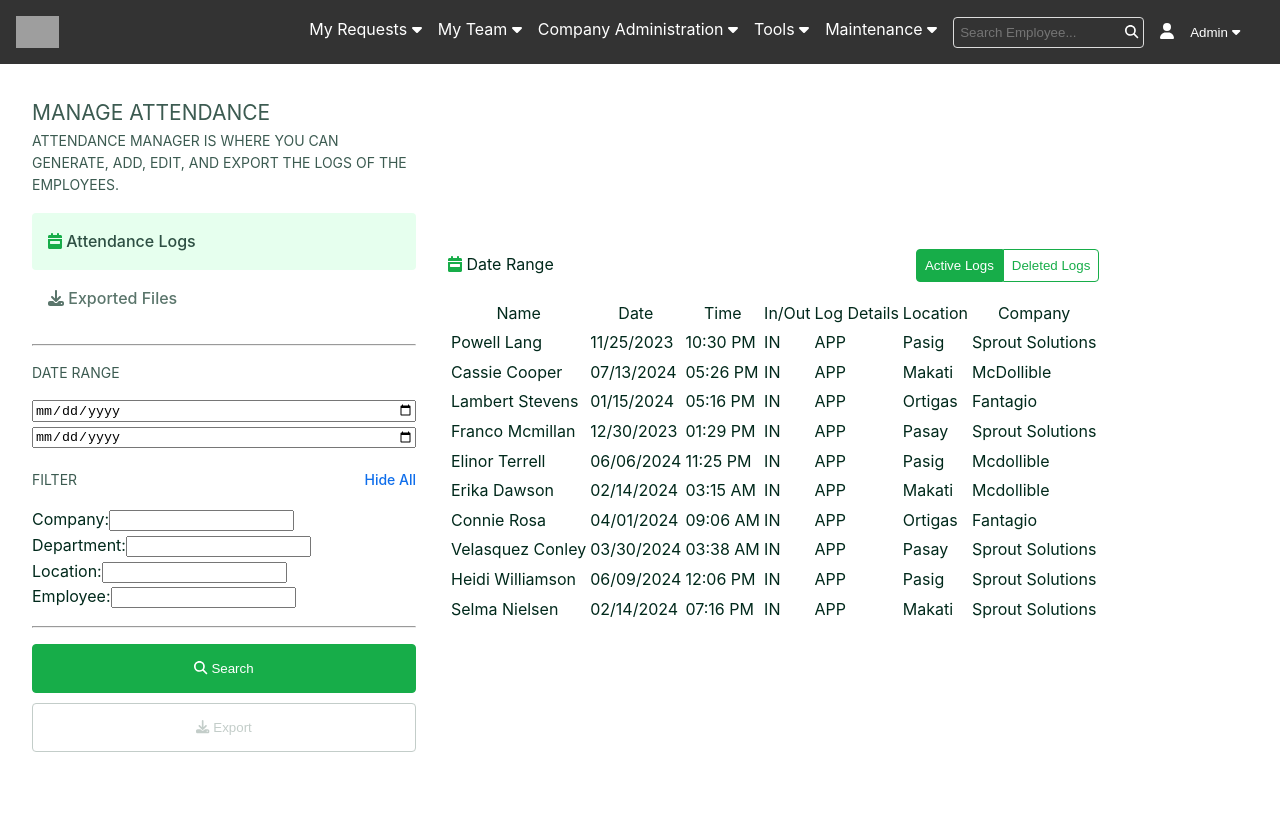
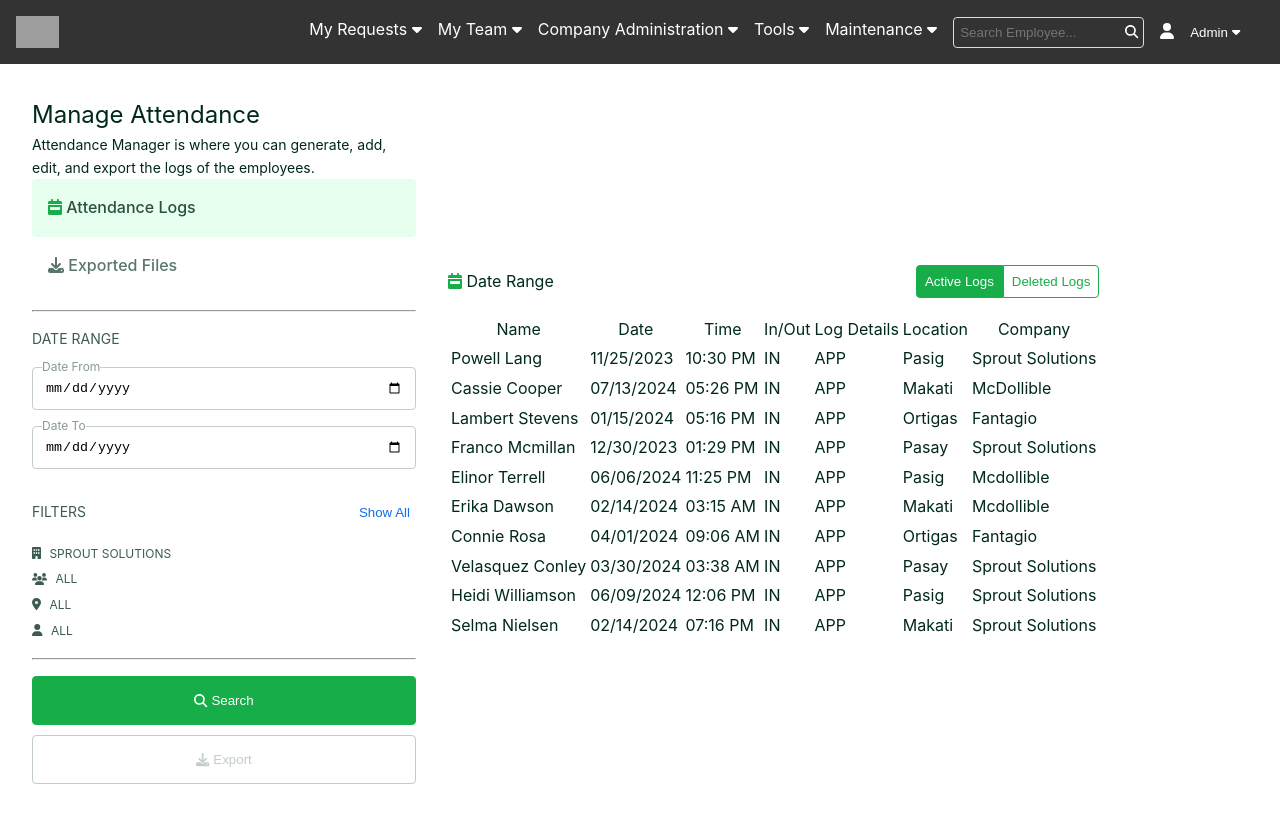
Before and after one commit to rniradiel/attendance-project, a Vue app: page / in a window 1280 px wide. Shown: the top 822 px of the page. Built offline with nearby package versions, Linux system fonts and the light colour scheme; grey boxes are pictures that could not be loaded.

Commit message:
apply hide and show filter

```diff
--- a/src/assets/base.css
+++ b/src/assets/base.css
@@ -78,10 +78,18 @@ body {
 a {
   text-decoration: none;
   color: var(--color-link);
+  cursor: pointer;
 }
 
 button {
   border-radius: 4px;
   background: none;
   border-color: #ccc;
+  cursor: pointer;
 }
+
+input {
+  border: 1px solid #C3CDC9;
+  border-radius: 4px;
+  padding: 12px;
+}
--- a/src/components/filter/Filter.vue
+++ b/src/components/filter/Filter.vue
@@ -3,25 +3,27 @@
       <FilterDate />
       <div class="filters">
         <div class="filter-header">
-          <h3 class="title">Filter</h3>
-          <a href="#">Hide All</a>
+          <h3 class="title">Filters</h3>
+          <button @click="toggleFilter">{{ buttonText }}</button>
         </div>
-
+        <HideFilter v-if="currentComponent === 'HideFilter'" />
+        <div v-else>
           <div class="form-input">
-          <label for="company">Company:</label>
+            <label for="company">Company</label>
             <input type="text" id="company" v-model="filter.company" />
           </div>
           <div class="form-input">
-          <label for="department">Department:</label>
+            <label for="department">Department</label>
             <input type="text" id="department" v-model="filter.department" />
           </div>
           <div class="form-input">
-          <label for="location">Location:</label>
+            <label for="location">Location</label>
             <input type="text" id="location" v-model="filter.location" />
           </div>
           <div class="form-input">
-          <label for="employee">Employee:</label>
+            <label for="employee">Employee</label>
             <input type="text" id="employee" v-model="filter.employee" />
+          </div>
         </div>
         <hr />
         <div class="search">
@@ -44,9 +46,10 @@
 
 <script>
   import FilterDate from './FilterDate.vue';
+  import HideFilter from './HideFilter.vue';
 
   export default {
-    components: { FilterDate },
+    components: { FilterDate, HideFilter },
     data() {
       return {
         filter: {
@@ -55,11 +58,23 @@
           location: '',
           employee: '',
         },
+        currentComponent: 'HideFilter',
+        buttonText: 'Show All',
       };
     },
     methods: {
       applyFilter() {
         this.$emit('update-filter', this.filter);
+      },
+      toggleFilter() {
+        if (this.currentComponent === 'HideFilter') {
+          this.currentComponent = 'div';
+          this.buttonText = 'Hide All';
+          console.log('Click Show')
+        } else {
+          this.currentComponent = 'HideFilter';
+          this.buttonText = 'Show All';
+        }
       },
     },
   };
@@ -70,21 +85,41 @@
     display: flex;
     justify-content: space-between;
     font-size: 14px;
+    margin-bottom: 1rem;
 }
 
 .filter-header .title {
     font-size: 14px;
     text-transform: uppercase;
     color: #3C5B51;
-    margin-bottom: 1rem;
 }
 
-.filter-header a {
+.filter-header button {
     font-weight: 500;
+    border: none;
+    color: #0F6EEB;
 }
 
 hr {
   margin: 1rem 0;
+}
+
+.form-input {
+  position: relative;
+  margin-bottom: 1rem;
+}
+
+.form-input label {
+  position: absolute;
+  top: -10px;
+  left: 10px;
+  font-size: 12px;
+  color: #879A94;
+  background: #fff;
+}
+
+.form-input input {
+  width: 100%;
 }
 
 .search {
--- a/src/components/filter/FilterDate.vue
+++ b/src/components/filter/FilterDate.vue
@@ -1,8 +1,14 @@
 <template>
     <div class="date">
         <h3 class="title">Date Range</h3>
-        <input type="date" class="input-date">
-        <input type="date" class="input-date">
+        <div class="form-input">
+            <label for="">Date From</label>
+            <input type="date" class="input-date">
+        </div>
+        <div class="form-input">
+            <label for="">Date To</label>
+            <input type="date" class="input-date">
+        </div>
     </div>
 </template>
 
@@ -13,14 +19,29 @@
     margin-bottom: 1rem;
 }
 
-.title {
+.date .title {
     font-size: 14px;
     text-transform: uppercase;
     color: #3C5B51;
     margin-bottom: 1rem;
 }
 
-.input-date {
-    margin-bottom: 5px;
+.form-input {
+  position: relative;
+  margin-bottom: 1rem;
 }
+
+.form-input label {
+  position: absolute;
+  top: -10px;
+  left: 10px;
+  font-size: 12px;
+  color: #879A94;
+  background: #fff;
+}
+
+.form-input input {
+  width: 100%;
+}
+
 </style>
--- a/src/components/filter/HideFilter.vue
+++ b/src/components/filter/HideFilter.vue
@@ -1,6 +1,6 @@
 <template>
      <ul class="filter-menu">
-            <li v-for="(item, index) in navbarItems" :key="index">
+            <li v-for="(item, index) in filterItems" :key="index">
                 <a :href="`#${item.text.toLowerCase()}`">
                     <span class="filter-icon">
                         <font-awesome-icon :icon="[item.iconPrefix, item.icon]" />
@@ -15,7 +15,7 @@
 export default {
   data() {
     return {
-      navbarItems: [
+      filterItems: [
         { text: "Sprout Solutions", iconPrefix: "fa-solid", icon: "fa-building" },
         { text: "All", iconPrefix: "fa-solid", icon: "fa-users" },
         { text: "All", iconPrefix: "fa-solid", icon: "fa-location-dot" },
@@ -27,23 +27,6 @@ export default {
 </script>
 
 <style>
-.filter-header {
-    display: flex;
-    justify-content: space-between;
-    font-size: 14px;
-}
-
-.title {
-    font-size: 14px;
-    text-transform: uppercase;
-    color: #3C5B51;
-    margin-bottom: 1rem;
-}
-
-.filter-header a {
-    font-weight: 500;
-}
-
 ul {
     list-style: none;
     padding: 0;
```
Lines whose indentation alone changed are shown as unchanged.
